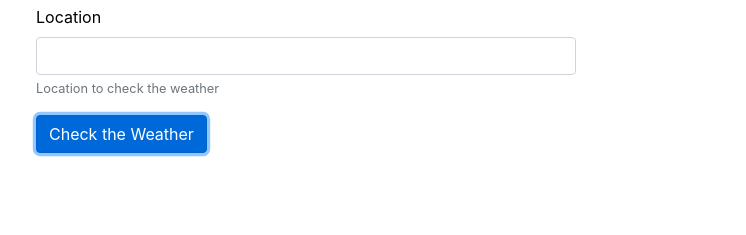
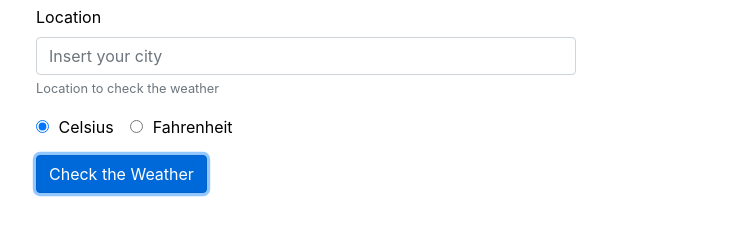
Before and after one commit to jstiven01/js-weather-app, a website built with webpack: page dist/index.html in a window 1280 px wide. Both pictures are taken after a click on the button "Check the Weather". Shown: the part 51-286 px from the top of the page, without its empty margins (49-795 px from the left). Built offline with nearby package versions, Linux system fonts and the light colour scheme; some packages are replaced by stand-ins of ours.

Commit message:
Adding Units Celsius Fahrenheit to index.html and Js

```diff
--- a/src/dom.js
+++ b/src/dom.js
@@ -12,13 +12,15 @@ const domHandler = (() => {
     document.getElementById('location').value = '';
   };
 
-  const getLocationDOM = () => {
+  const getLocationUnitsDOM = () => {
     const inputLocation = document.getElementById('location');
-    return inputLocation.value;
+    const radios = document.getElementsByName('units');
+    const checkedTUnits = radios[0].checked ? radios[0].value : radios[1].value;
+    return [inputLocation.value, checkedTUnits];
   };
 
   return {
-    creatingWeatherObj, getLocationDOM,
+    creatingWeatherObj, getLocationUnitsDOM,
   };
 })();
 export default domHandler;
--- a/src/weather.js
+++ b/src/weather.js
@@ -2,13 +2,15 @@ import dom from './dom';
 
 const weatherAPI = (() => {
   let location;
+  let units;
   const url = 'http://api.openweathermap.org/data/2.5/weather?q=';
   const API = 'c09b7b383de915e8d54efbee3298eb08';
 
-  const setUrl = () => `${url}${location}&appid=${API}`;
+  const setUrl = () => `${url}${location}&units=${units}&appid=${API}`;
 
   const getWeatherLocation = async () => {
-    location = dom.getLocationDOM();
+    [location, units] = dom.getLocationUnitsDOM();
+    console.log(location, units);
     if (location !== '') {
       try {
         console.log('hey', setUrl());
```
Also changed, not shown: dist/index.html, 1 other file.
